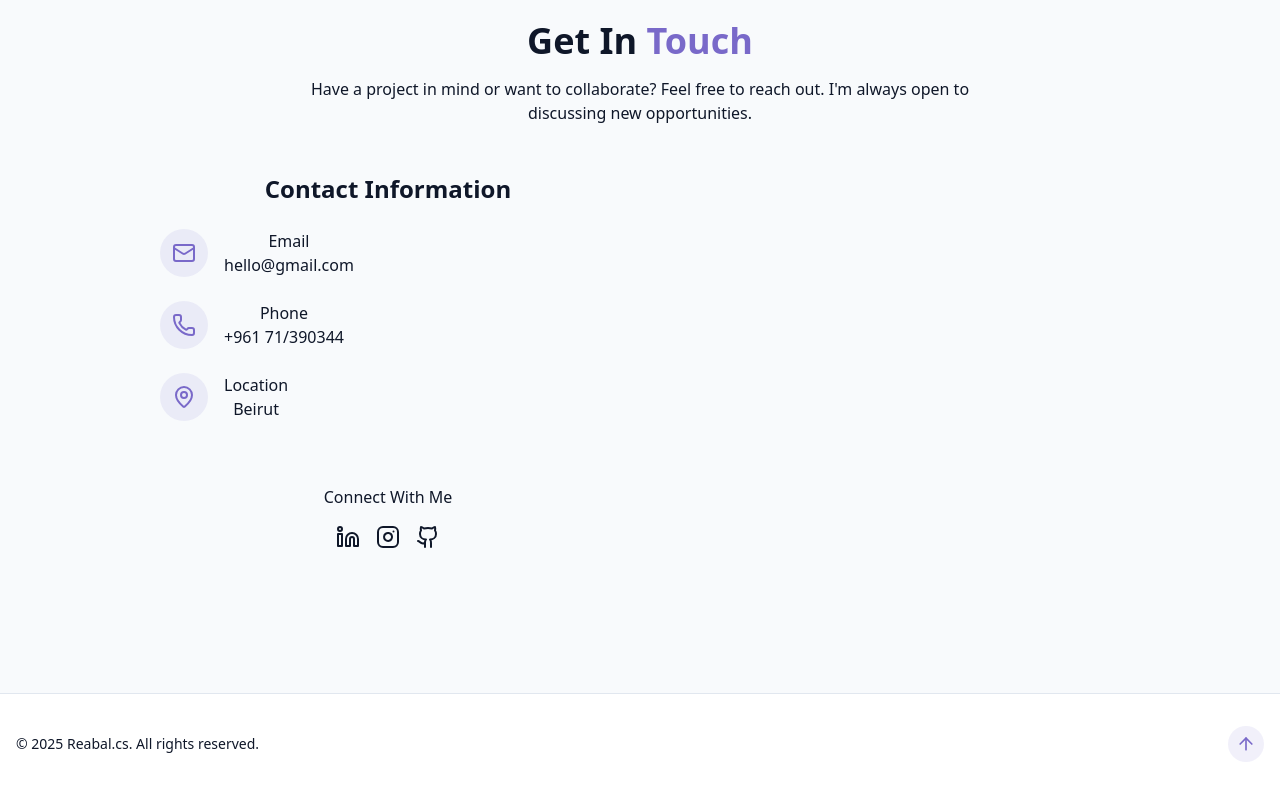
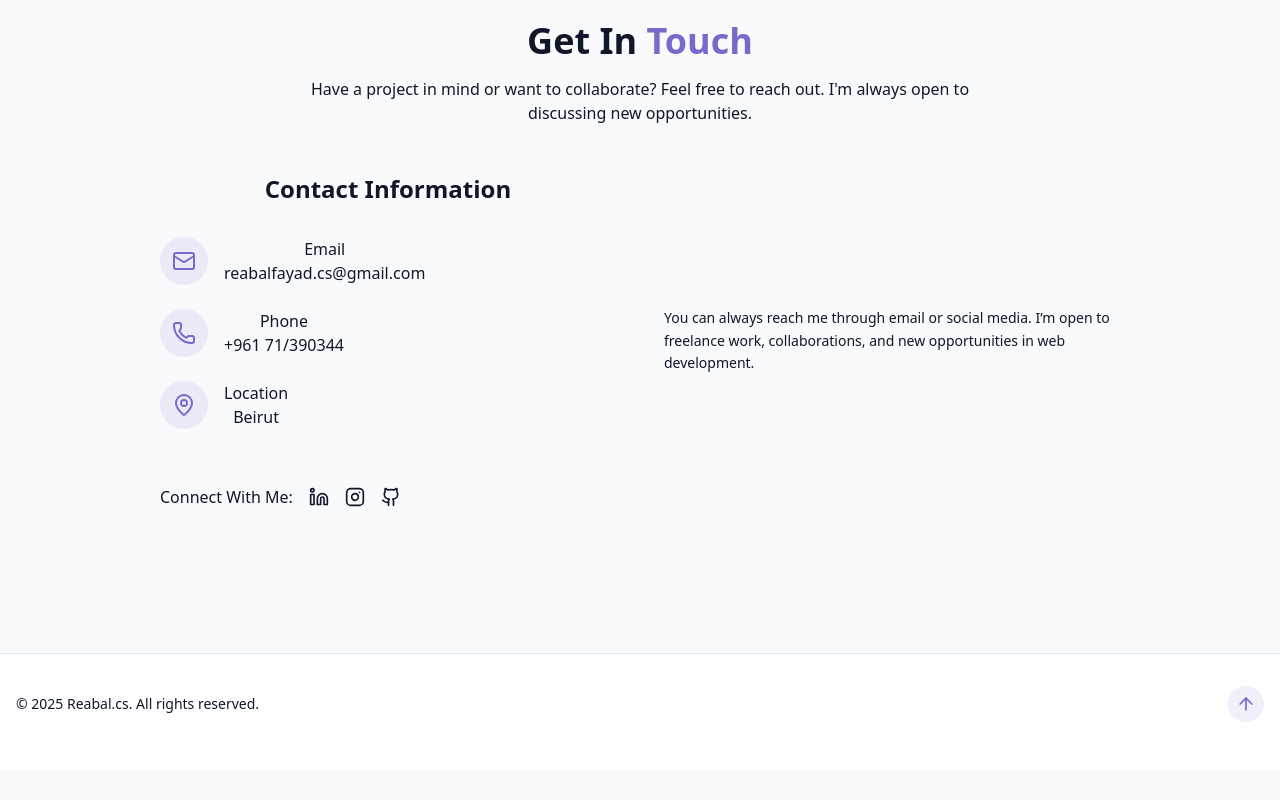
Before and after one commit to Reabal-cs/My-Portfolio, a React (Vite) app: page / in a window 1280 px wide. Shown: the part 3427-4227 px from the top of the page. After the commit the page ends 4197 px from the top, so only its background shows below. Built offline with nearby package versions, Linux system fonts and the light colour scheme.

Commit message:
Update ContactSection.jsx

```diff
--- a/src/components/ContactSection.jsx
+++ b/src/components/ContactSection.jsx
@@ -5,36 +5,15 @@ import {
   Mail,
   MapPin,
   Phone,
-  Send,
-  Twitch,
-  Twitter,
 } from "lucide-react";
-import { cn } from "@/lib/utils";
-import { useToast } from "@/hooks/use-toast";
-import { useState } from "react";
 
 export const ContactSection = () => {
-  const { toast } = useToast();
-  const [isSubmitting, setIsSubmitting] = useState(false);
-
-  const handleSubmit = (e) => {
-    e.preventDefault();
-
-    setIsSubmitting(true);
-
-    setTimeout(() => {
-      toast({
-        title: "Message sent!",
-        description: "Thank you for your message. I'll get back to you soon.",
-      });
-      setIsSubmitting(false);
-    }, 1500);
-  };
   return (
     <section id="contact" className="py-24 px-4 relative bg-secondary/30">
       <div className="container mx-auto max-w-5xl">
+        {/* Heading */}
         <h2 className="text-3xl md:text-4xl font-bold mb-4 text-center">
-          Get In <span className="text-primary"> Touch</span>
+          Get In <span className="text-primary">Touch</span>
         </h2>
 
         <p className="text-center text-muted-foreground mb-12 max-w-2xl mx-auto">
@@ -42,72 +21,86 @@ export const ContactSection = () => {
           I'm always open to discussing new opportunities.
         </p>
 
-        <div className="grid grid-cols-1 md:grid-cols-2 gap-12">
-          <div className="space-y-8">
-            <h3 className="text-2xl font-semibold mb-6">
-              {" "}
-              Contact Information
-            </h3>
+        {/* Contact Info Block */}
+        <div className="flex flex-col items-center space-y-12 md:space-y-0 md:flex-row md:justify-between md:space-x-12">
+          {/* Info Section */}
+          <div className="space-y-8 w-full md:w-1/2">
+            <h3 className="text-2xl font-semibold">Contact Information</h3>
 
-            <div className="space-y-6 justify-center">
-              <div className="flex items-start space-x-4">
-                <div className="p-3 rounded-full bg-primary/10">
-                  <Mail className="h-6 w-6 text-primary" />{" "}
-                </div>
-                <div>
-                  <h4 className="font-medium"> Email</h4>
-                  <a
-                    href="mailto:reabalfayad.cs@gmail.com"
-                    className="text-muted-foreground hover:text-primary transition-colors"
-                  >
-                    hello@gmail.com
-                  </a>
-                </div>
-              </div>
-              <div className="flex items-start space-x-4">
-                <div className="p-3 rounded-full bg-primary/10">
-                  <Phone className="h-6 w-6 text-primary" />{" "}
-                </div>
-                <div>
-                  <h4 className="font-medium"> Phone</h4>
-                  <a
-                    href="tel:+96171390344"
-                    className="text-muted-foreground hover:text-primary transition-colors"
-                  >
-                    +961 71/390344
-                  </a>
-                </div>
-              </div>
-              <div className="flex items-start space-x-4">
-                <div className="p-3 rounded-full bg-primary/10">
-                  <MapPin className="h-6 w-6 text-primary" />{" "}
-                </div>
-                <div>
-                  <h4 className="font-medium"> Location</h4>
-                  <a className="text-muted-foreground hover:text-primary transition-colors">
-                    Beirut
-                  </a>
-                </div>
-              </div>
+            <div className="space-y-6">
+              <ContactItem
+                icon={<Mail className="h-6 w-6 text-primary" />}
+                title="Email"
+                value="reabalfayad.cs@gmail.com"
+                link="mailto:reabalfayad.cs@gmail.com"
+              />
+              <ContactItem
+                icon={<Phone className="h-6 w-6 text-primary" />}
+                title="Phone"
+                value="+961 71/390344"
+                link="tel:+96171390344"
+              />
+              <ContactItem
+                icon={<MapPin className="h-6 w-6 text-primary" />}
+                title="Location"
+                value="Beirut"
+              />
             </div>
 
-            <div className="pt-8">
-              <h4 className="font-medium mb-4"> Connect With Me</h4>
-              <div className="flex space-x-4 justify-center">
-                <a href="https://www.linkedin.com/in/reabal-fayad-8aa9a2320/" target="_blank">
-                  <Linkedin />
-                </a>
-                <a href="https://www.instagram.com/reabalfayad/" target="_blank">
-                  <Instagram />
-                </a>
-                <a href="https://github.com/Reabal-cs" target="_blank">
-                  <Github />
-                </a>
-              </div>
+            {/* Social Links with inline title */}
+            <div className="pt-6 flex items-center space-x-4">
+              <h4 className="font-medium whitespace-nowrap">Connect With Me:</h4>
+              <SocialLink
+                href="https://www.linkedin.com/in/reabal-fayad-8aa9a2320/"
+                icon={<Linkedin className="h-5 w-5" />}
+              />
+              <SocialLink
+                href="https://www.instagram.com/reabalfayad/"
+                icon={<Instagram className="h-5 w-5" />}
+              />
+              <SocialLink
+                href="https://github.com/Reabal-cs"
+                icon={<Github className="h-5 w-5" />}
+              />
             </div>
+          </div>
+
+          {/* Right Section (optional text block) */}
+          <div className="w-full md:w-1/2 text-muted-foreground text-center md:text-left text-sm leading-relaxed">
+            You can always reach me through email or social media. I’m open to freelance work, collaborations, and new opportunities in web development.
           </div>
         </div>
       </div>
     </section>
   );
 };
+
+const ContactItem = ({ icon, title, value, link }) => (
+  <div className="flex items-start space-x-4">
+    <div className="p-3 rounded-full bg-primary/10">{icon}</div>
+    <div>
+      <h4 className="font-medium">{title}</h4>
+      {link ? (
+        <a
+          href={link}
+          className="text-muted-foreground hover:text-primary transition-colors"
+        >
+          {value}
+        </a>
+      ) : (
+        <p className="text-muted-foreground">{value}</p>
+      )}
+    </div>
+  </div>
+);
+
+const SocialLink = ({ href, icon }) => (
+  <a
+    href={href}
+    target="_blank"
+    rel="noopener noreferrer"
+    className="text-muted-foreground hover:text-primary transition-colors"
+  >
+    {icon}
+  </a>
+);
```
